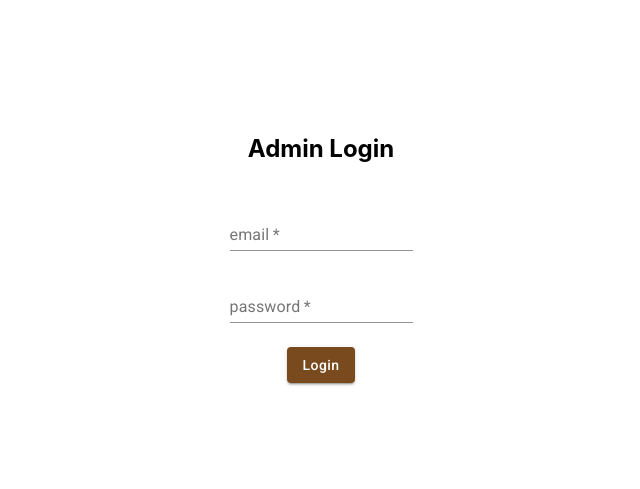
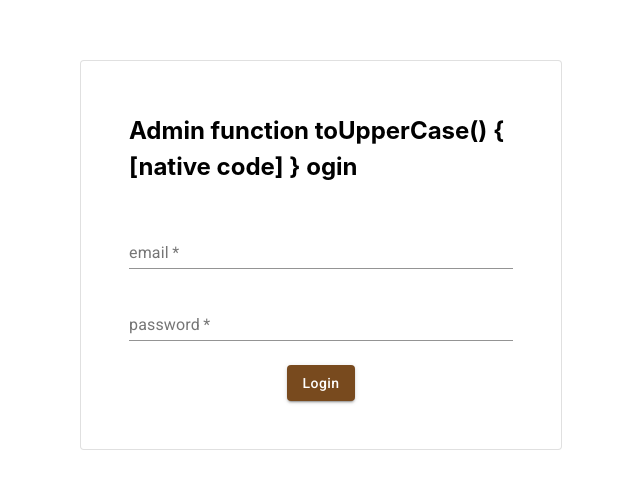
Before and after one commit to SeanPhilippi/mug-map, a React (Vite) app: page /admin/login in a window 1280 px wide. Shown: the part 145-634 px from the top of the page, without its empty margins (319-959 px from the left). Built offline with nearby package versions, Linux system fonts and the light colour scheme.

Commit message:
renamed AdminLogin to AdminScreen, handles login and register. mostly done, needs testing

```diff
--- a/src/App.tsx
+++ b/src/App.tsx
@@ -6,7 +6,7 @@ import MapScreen from './components/screens/MapScreen/MapScreen';
 import Nav from './components/shared/Nav';
 import About from './components/screens/About/About';
 import Details from './components/screens/Details/Details';
-import AdminLogin from './components/screens/AdminLogin/AdminLogin';
+import AdminScreen from './components/screens/AdminScreen/AdminScreen';
 // import AdminPortal from './components/screens/AdminPortal/AdminPortal';
 import { createTheme, ThemeProvider } from '@material-ui/core/styles';
 
@@ -63,9 +63,15 @@ const App: React.FC = () => {
             </Route>
             <Route
               exact
+              path='/admin/register'
+            >
+              <AdminScreen screen='register' />
+            </Route>
+            <Route
+              exact
               path='/admin/login'
             >
-              <AdminLogin />
+              <AdminScreen screen='login' />
             </Route>
             {/* <Route
               exact
--- a/src/components/screens/AdminLogin/AdminLogin.tsx
+++ /dev/null
@@ -1,91 +0,0 @@
-import React, { useState } from 'react';
-import { useHistory } from 'react-router-dom';
-// import './AdminLogin.css';
-import { makeStyles } from '@material-ui/core/styles';
-import Box from '@material-ui/core/Box';
-import TextField from '@material-ui/core/TextField';
-import Button from '@material-ui/core/Button';
-import useFetch from '../../../hooks/useFetch.ts';
-
-const useStyles = makeStyles({
-  container: {
-    display: 'flex',
-    justifyContent: 'center',
-    alignItems: 'center',
-    flexGrow: 1,
-  },
-  title: {
-    color: 'black',
-  },
-  form: {
-    backgroundColor: 'white',
-    width: '40vw',
-  },
-  loginBtn: {
-    margin: '1rem 0',
-  },
-  error: {
-    color: 'red',
-  },
-});
-
-const AdminLogin: React.FC = () => {
-  const [email, setEmail] = useState('');
-  const [password, setPassword] = useState('');
-  const { data, error, query } = useFetch();
-  const history = useHistory();
-
-  const handleLogin = async () => {
-    const response = await query('login', 'post', { email, password });
-    console.log('==handleLogin', response);
-    console.log('==handleLogin data', data);
-    history.push('/admin/dashboard');
-  };
-
-  const classes = useStyles();
-
-  return (
-    <div className={classes.container}>
-      <Box
-        component='form'
-        display='flex'
-        flexDirection='column'
-        alignItems='center'
-        className={classes.form}
-        onSubmit={e => {
-          e.preventDefault();
-          handleLogin();
-        }}
-      >
-        <h2 className={classes.title}>Admin Login</h2>
-        {error && <div className={classes.error}>{error}</div>}
-        <TextField
-          label='email'
-          type='email'
-          value={email}
-          onChange={e => setEmail(e.target.value)}
-          required
-          margin='normal'
-        />
-        <TextField
-          label='password'
-          type='password'
-          value={password}
-          onChange={e => setPassword(e.target.value)}
-          required
-          margin='normal'
-        />
-        <Button
-          type='submit'
-          variant='contained'
-          color='primary'
-          className={classes.loginBtn}
-        >
-          Login
-        </Button>
-      </Box>
-    </div>
-  );
-};
-
-export default AdminLogin;
--- /dev/null
+++ b/src/components/screens/AdminScreen/AdminScreen.tsx
@@ -0,0 +1,131 @@
+import React, { useState } from 'react';
+import { useHistory } from 'react-router-dom';
+import { makeStyles } from '@material-ui/core/styles';
+import Box from '@material-ui/core/Box';
+import Card from '@material-ui/core/Card';
+import TextField from '@material-ui/core/TextField';
+import Button from '@material-ui/core/Button';
+import useFetch from '../../../hooks/useFetch.ts';
+
+const useStyles = makeStyles({
+  container: {
+    display: 'flex',
+    justifyContent: 'center',
+    alignItems: 'center',
+    flexGrow: 1,
+  },
+  title: {
+    color: 'black',
+  },
+  form: {
+    width: '30vw',
+    padding: '2rem 3rem',
+  },
+  textField: {
+    width: '100%',
+  },
+  loginBtn: {
+    margin: '1rem 0',
+  },
+  error: {
+    color: 'red',
+  },
+});
+
+interface AdminScreenProps {
+  screen: string;
+}
+
+const AdminScreen: React.FC<AdminScreenProps> = ({ screen }) => {
+  const [email, setEmail] = useState('');
+  const [password, setPassword] = useState('');
+  const [confirmPassword, setConfirmPassword] = useState('');
+  const { data, error, query } = useFetch();
+  const history = useHistory();
+
+  const handleRegister = async () => {
+    // ! check password and confirmPassword match
+    if (password === confirmPassword) {
+      const response = await query('/admin/register', 'post', { email, password });
+      console.log('==handleRegister', response);
+      console.log('==handleRegister data', data);
+      history.push('/admin/login');
+    } else {
+      // ! show error snackbar about passwords not matching
+      console.log('==register error: passwords do not match');
+    }
+  };
+
+  const handleLogin = async () => {
+    const response = await query('/admin/login', 'post', { email, password });
+    console.log('==handleLogin', response);
+    console.log('==handleLogin data', data);
+    history.push('/admin/dashboard');
+  };
+
+  const classes = useStyles();
+
+  return (
+    <div className={classes.container}>
+      <Card variant='outlined'>
+        <Box
+          component='form'
+          display='flex'
+          flexDirection='column'
+          alignItems='center'
+          className={classes.form}
+          onSubmit={e => {
+            e.preventDefault();
+            if (screen === 'login') {
+              handleLogin();
+            } else if (screen === 'register') {
+              handleRegister();
+            }
+          }}
+        >
+          <h2 className={classes.title}>Admin {`${screen[0].toUpperCase} ${screen.substring(1)}`}</h2>
+          {error && <div className={classes.error}>{error}</div>}
+          <TextField
+            label='email'
+            type='email'
+            className={classes.textField}
+            value={email}
+            onChange={e => setEmail(e.target.value)}
+            required
+            margin='normal'
+          />
+          <TextField
+            label='password'
+            type='password'
+            className={classes.textField}
+            value={password}
+            onChange={e => setPassword(e.target.value)}
+            required
+            margin='normal'
+          />
+          {screen === 'register' && (
+            <TextField
+              label='confirm password'
+              type='password'
+              className={classes.textField}
+              value={confirmPassword}
+              onChange={e => setConfirmPassword(e.target.value)}
+              required
+              margin='normal'
+            />
+          )}
+          <Button
+            type='submit'
+            variant='contained'
+            color='primary'
+            className={classes.loginBtn}
+          >
+            Login
+          </Button>
+        </Box>
+      </Card>
+    </div>
+  );
+};
+
+export default AdminScreen;
```
